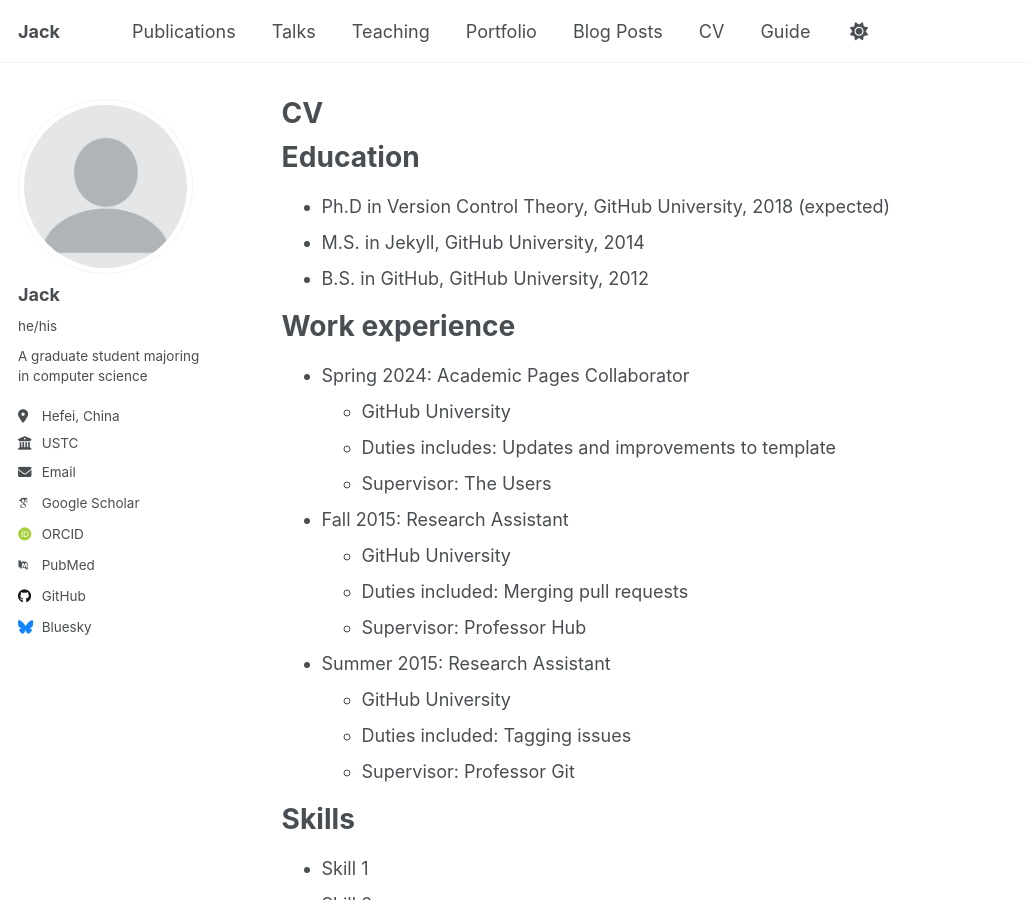
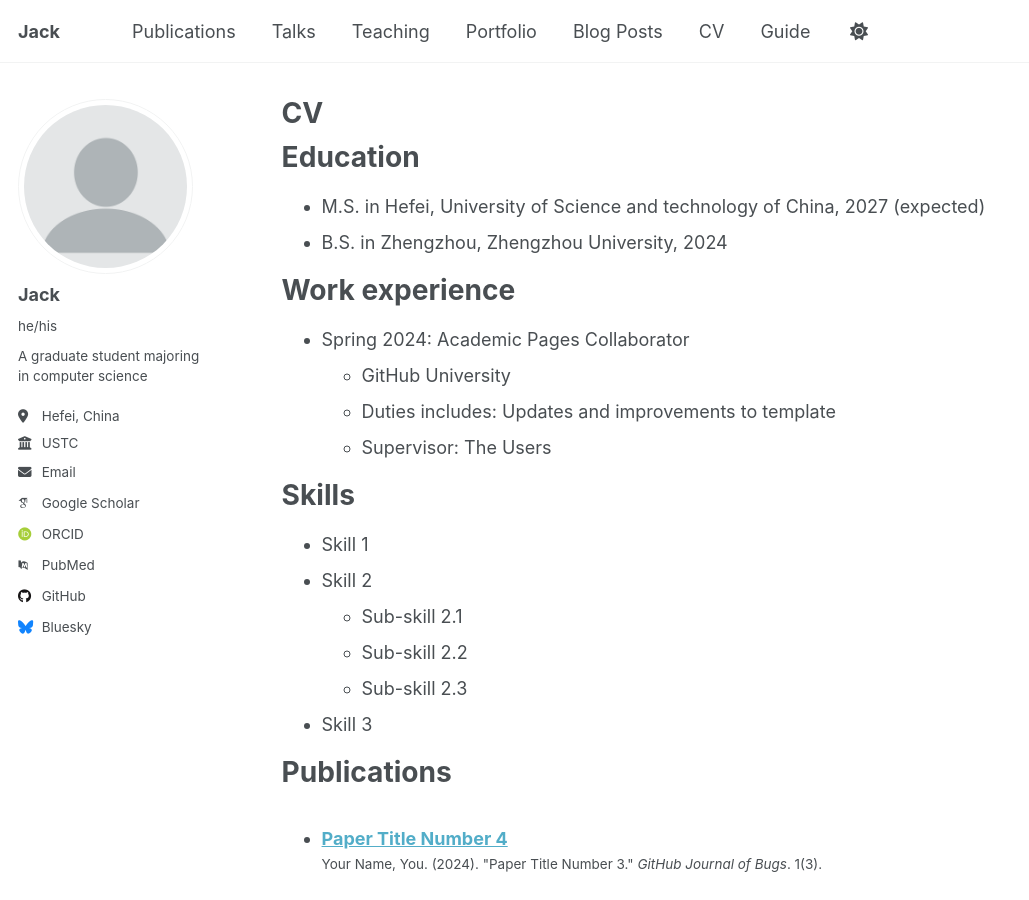
Before and after one commit to qsxustc/qsxustc.github.io, a Jekyll site: the page built from _pages/cv.md, in a window 1280 px wide and 900 px high. Shown: the whole window, without its empty margins (0-1029 px from the left). Built offline with Jekyll 4.4.1, drawn with Linux system fonts in a browser that asks for light colours; some web fonts are replaced.

Commit message:
Update cv.md

```diff
--- a/_pages/cv.md
+++ b/_pages/cv.md
@@ -11,9 +11,9 @@ redirect_from:
 
 Education
 ======
-* Ph.D in Version Control Theory, GitHub University, 2018 (expected)
-* M.S. in Jekyll, GitHub University, 2014
-* B.S. in GitHub, GitHub University, 2012
+<!-- * Ph.D in Version Control Theory, GitHub University, 2018 (expected) -->
+* M.S. in Hefei, University of Science and technology of China, 2027 (expected)
+* B.S. in Zhengzhou, Zhengzhou University, 2024
 
 Work experience
 ======
@@ -21,16 +21,6 @@ Work experience
   * GitHub University
   * Duties includes: Updates and improvements to template
   * Supervisor: The Users
-
-* Fall 2015: Research Assistant
-  * GitHub University
-  * Duties included: Merging pull requests
-  * Supervisor: Professor Hub
-
-* Summer 2015: Research Assistant
-  * GitHub University
-  * Duties included: Tagging issues
-  * Supervisor: Professor Git
 
 Skills
 ======
```
